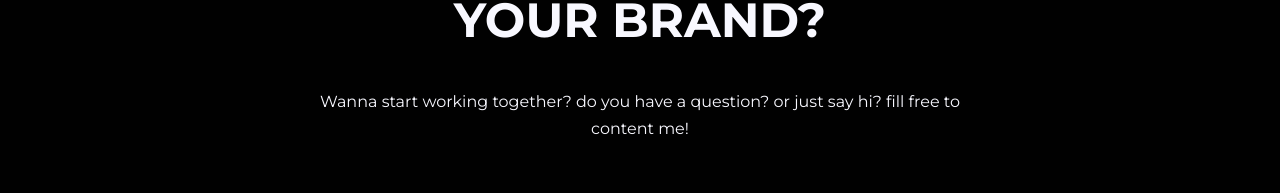
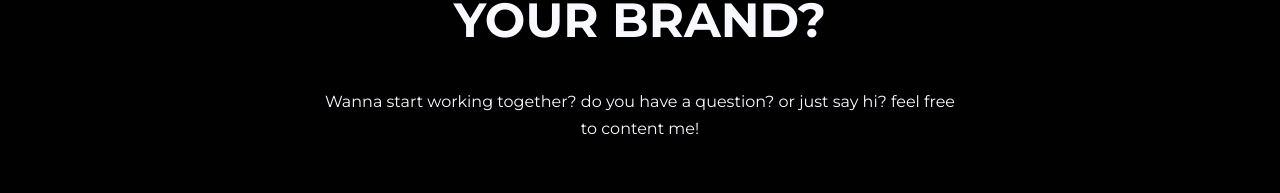
Before and after one commit to harelpanker/panker-io, a Next.js app: page / in a window 1280 px wide. Shown: the part 7250-7443 px from the top of the page. Built offline with nearby package versions, Linux system fonts and the light colour scheme.

Commit message:
spelling mistake

```diff
--- a/components/CTA.jsx
+++ b/components/CTA.jsx
@@ -19,7 +19,7 @@ const CTA = () => {
           </Heading3>
           <Text align='center'>
             Wanna start working together? do you have a question? or just say
-            hi? fill free to content me!
+            hi? feel free to content me!
           </Text>
           <Link href='/contact'>
             <Button>Contact Me</Button>
```
